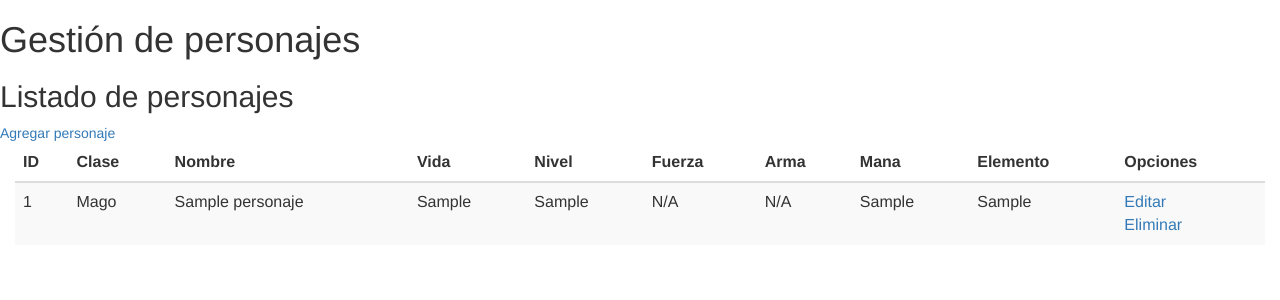
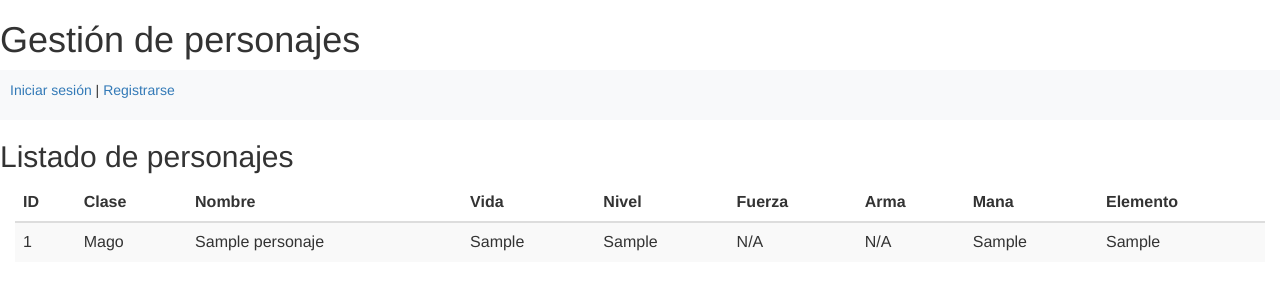
Before and after one commit to AndreuRaga/Prog-Proyecto2aEvaluacion, a PHP site: page / in a window 1280 px wide. Shown: the top 300 px of the page. Run offline with PHP 8.4, Linux system fonts and the light colour scheme; tables that the repository leaves empty or names only in its code hold one stand-in row (values such as "Sample post").

Commit message:
Gestion de usuarios: registrarse, login, logout
Co-authored-by: Copilot <copilot@github.com>

```diff
--- a/views/listar.php
+++ b/views/listar.php
@@ -7,9 +7,17 @@
 </head>
 <body>
     <h1>Gestión de personajes</h1>
-
+    <div style="background-color: #f8f9fa; padding: 10px; margin-bottom: 20px;">
+        <?php if (isset($_SESSION['usuario_id'])): ?>
+            <p>Bienvenido, <b><?= $_SESSION['usuario_email'] ?></b> | <a href="index.php?accion=logout">Cerrar sesión</a></p>
+        <?php else: ?>
+            <p><a href="index.php?accion=login">Iniciar sesión</a> | <a href="index.php?accion=alta">Registrarse</a></p>
+        <?php endif; ?>
+    </div>
     <h2>Listado de personajes</h2>
+    <?php if (isset($_SESSION['usuario_id'])): ?>
         <a href="index.php?accion=agregar">Agregar personaje</a>
+    <?php endif; ?>
 
     <div class="container-fluid">
         <table class="table table-striped">
@@ -24,8 +32,9 @@
                     <th>Arma</th>
                     <th>Mana</th>
                     <th>Elemento</th>
-
-                    <th>Opciones</th>
+                    <?php if (isset($_SESSION['usuario_id'])): ?>
+                        <th>Opciones</th>
+                    <?php endif; ?>
                 </tr>
             </thead>
             <tbody>
@@ -58,13 +67,13 @@
                             echo '<td>' . 'N/A' . '</td>';
                         }
                         ?>
-
+                        <?php if (isset($_SESSION['usuario_id'])): ?>
                             <td>
                                 <a href="index.php?accion=editar&id=<?=$personaje->getId()?>">Editar</a>
                                 <br>
                                 <a href="index.php?accion=eliminar&id=<?=$personaje->getId()?>">Eliminar</a>
                             </td>
-
+                        <?php endif; ?>
                     </tr>
                 <?php endforeach; ?>
             </tbody>
```
